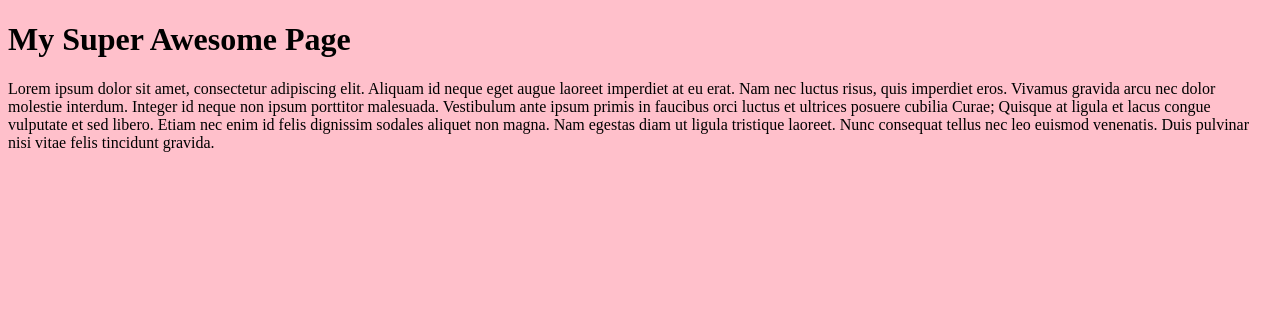
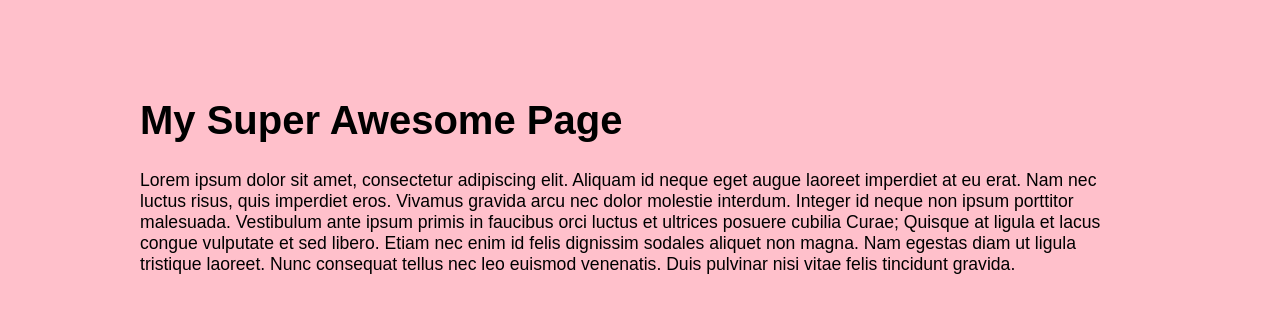
Before and after one commit to ElementalZach/In-Class-03-06-2019, a plain HTML site: page index.html in a window 1280 px wide. Drawn offline with Linux system fonts and the light colour scheme.

Commit message:
Initial responsive styles and basic content structure

```diff
--- a/css/main.css
+++ b/css/main.css
@@ -1,15 +1,96 @@
+/* Moblie styles starts here */
 body{
   background: red;
+  font-family: sans-serif;
 }
 
+h1 {
+  font-size: 1.75em;
+}
+
+.section {
+  padding: 5% 0;
+}
+
+.center{
+  margin: 0 auto;
+  width: 90%;
+}
+
+
+
+
+
+
+
+
+
+
+
+
+
+
+
+
+
+
+
+
+
+
+
+
+
+/* Tablet styles start here */
 @media screen and (min-width: 420px) {
   body{
     background: blue;
   }
+
+h1 {
+  font-size: 2.5em;
 }
 
+p {
+  font-size: 1.1em;
+}
+
+}
+
+
+
+
+
+
+
+
+
+
+
+
+
+
+
+
+
+
+
+
+/* Desktop styles start here */
 @media screen and (min-width: 1024px) {
   body{
     background: pink;
   }
+
+  h1 {
+font-size: 2.5em
+  }
+
+p {
+  font-size: 1.1em;
 }
+
+.center {
+  max-width: 1000px;
+  }
+}
```
